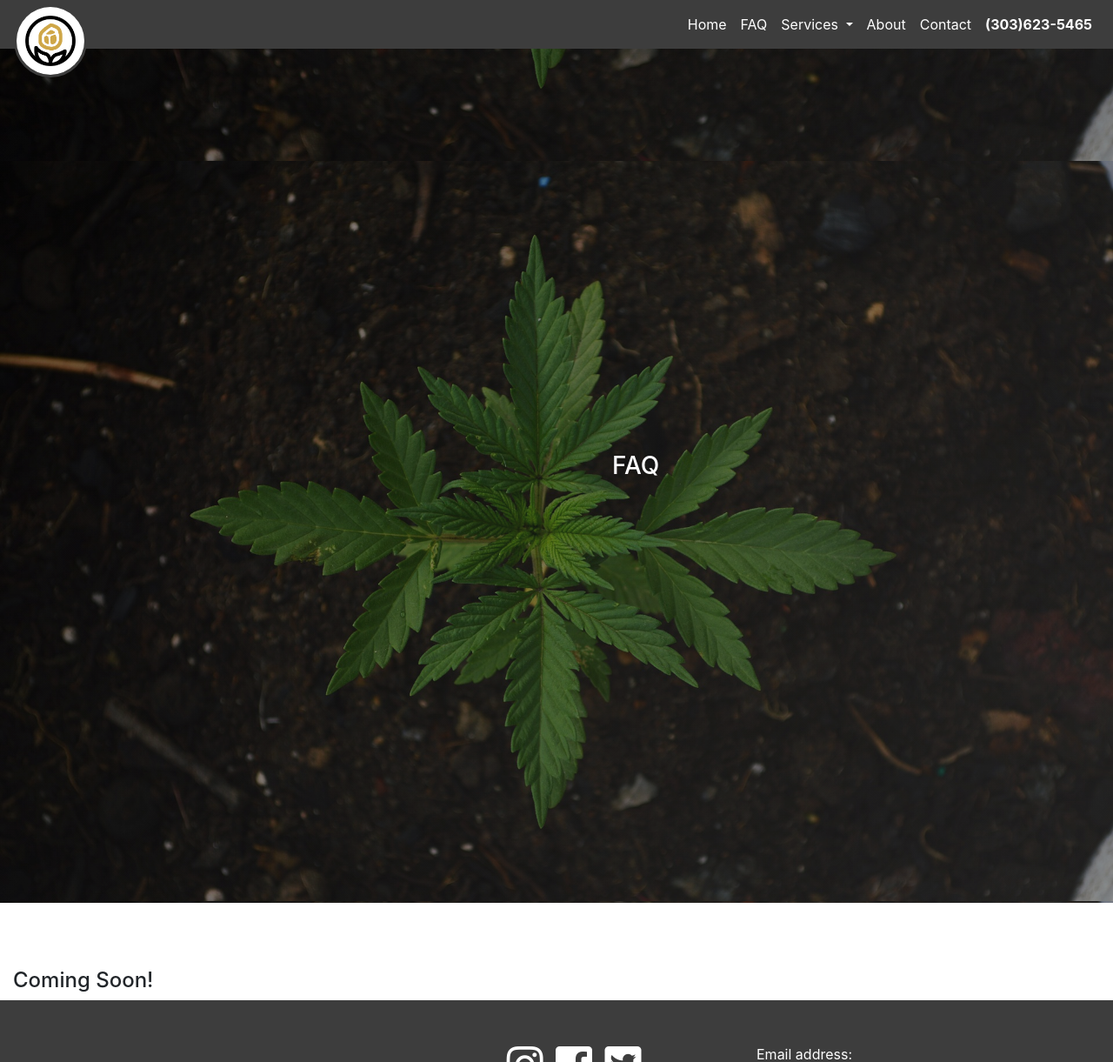
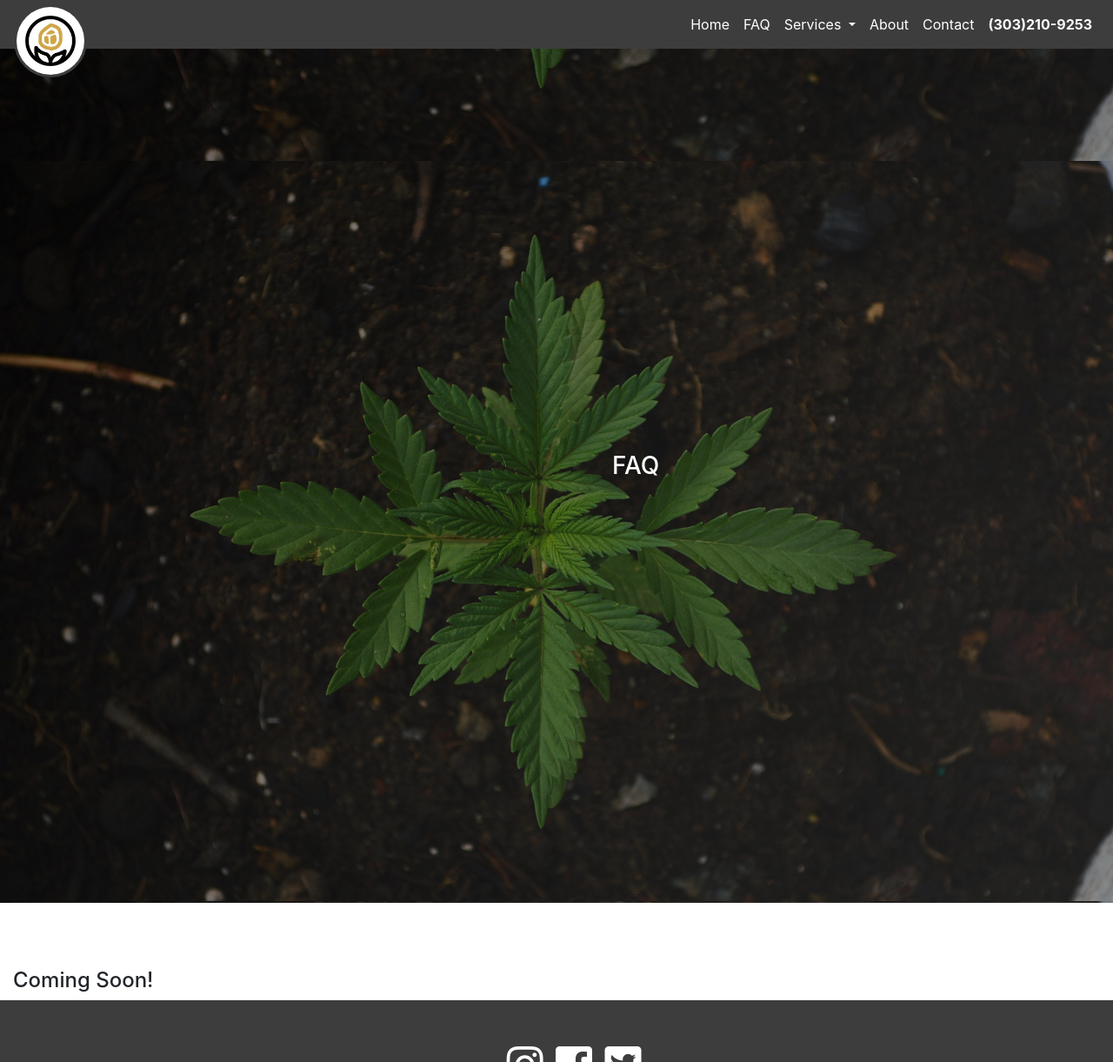
Before and after one commit to ggconsulting/ggconsulting.github.io, a Jekyll site: the page built from faq.html, in a window 1280 px wide. Shown: the whole page at 87% size. Built offline with Jekyll 4.4.1, drawn with Linux system fonts in a browser that asks for light colours; nearby versions of some CDN libraries.

Commit message:
Add files via upload

```diff
--- a/_includes/footer.html
+++ b/_includes/footer.html
@@ -12,7 +12,8 @@
         </ul>
       </div>
       <div class="col-sm-4">
-      <form action="/action_page.php" style="width:80%">
+          <!-- FOOTER FORM -->
+      <!--<form action="/action_page.php" style="width:80%">
   <div class="form-group">
     <label for="email">Email address:</label>
     <input type="email" class="form-control" id="email">
@@ -22,7 +23,7 @@
     <input type="text" class="form-control" id="text">
   </div>
   <button type="submit" class="btn btn-success">Submit</button>
-</form>
+</form>-->
       </div>
     </div>
     <div class="row">
--- a/_includes/header.html
+++ b/_includes/header.html
@@ -14,10 +14,10 @@
   <div class="collapse navbar-collapse" id="navbarSupportedContent">
     <ul class="navbar-nav ml-auto">
       <li class="nav-item active">
-        <a class="nav-link" href="#">Home <span class="sr-only">(current)</span></a>
+        <a class="nav-link" href="http://growinggoldconsulting.com/">Home <span class="sr-only">(current)</span></a>
       </li>
       <li class="nav-item">
-        <a class="nav-link" href="#">FAQ</a>
+        <a class="nav-link" href="http://growinggoldconsulting.com/faq.html">FAQ</a>
       </li>
       <li class="nav-item dropdown">
         <a class="nav-link dropdown-toggle" href="#" id="navbarDropdown" role="button" data-toggle="dropdown" aria-haspopup="true" aria-expanded="false">
@@ -34,13 +34,13 @@
         <a class="nav-link" href="#">Blog</a>
       </li>-->
         <li class="nav-item">
-        <a class="nav-link" href="#">About</a>
+        <a class="nav-link" href="http://growinggoldconsulting.com/about.html">About</a>
       </li>
         <li class="nav-item">
-        <a class="nav-link" href="#">Contact</a>
+        <a class="nav-link" href="http://growinggoldconsulting.com/contact.html">Contact</a>
       </li>
       <li class="nav-item">
-        <a class="nav-link disabled" href="#" tabindex="-1" aria-disabled="true">&#40;303&#41;623-5465</a>
+        <a class="nav-link disabled" href="#" tabindex="-1" aria-disabled="true">&#40;303&#41;210-9253</a>
       </li>
     </ul>
   </div>
```
